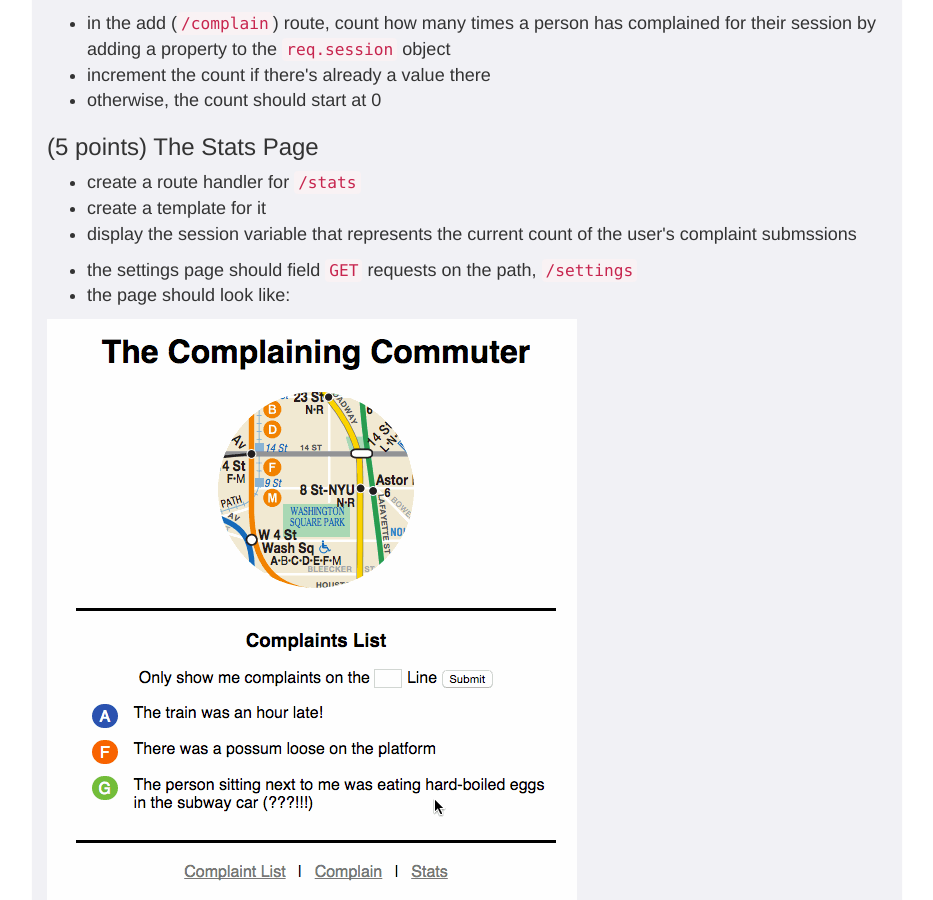
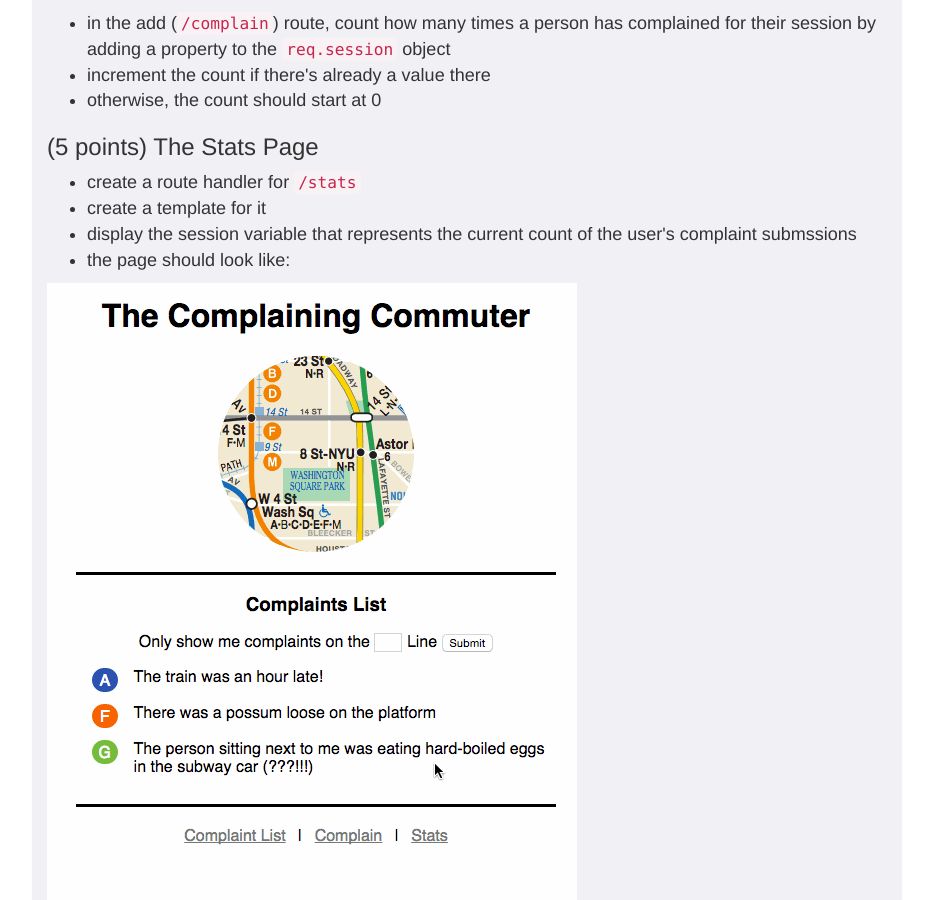
Before and after one commit to jl4282/csci-ua.0480-spring2016-010, a Jekyll site: the page built from homework/04.markdown, in a window 1280 px wide and 900 px high, scrolled down 8983 px. Shown: the whole window, without its empty margins (173-1106 px from the left). Built offline with Jekyll 4.4.1, drawn with Linux system fonts in a browser that asks for light colours.

Commit message:
fix hw 4

```diff
--- a/homework/04.markdown
+++ b/homework/04.markdown
@@ -298,8 +298,6 @@ __Modify your add route (<code>/complain</code>) so that every time a user adds
 * create a route handler for <code>/stats</code>
 * create a template for it
 * display the session variable that represents the current count of the user's complaint submssions
-
-* the settings page should field <code>GET</code> requests on the path, <code>/settings</code>
 * the page should look like:
 
 <div markdown="block" class="img">
```
